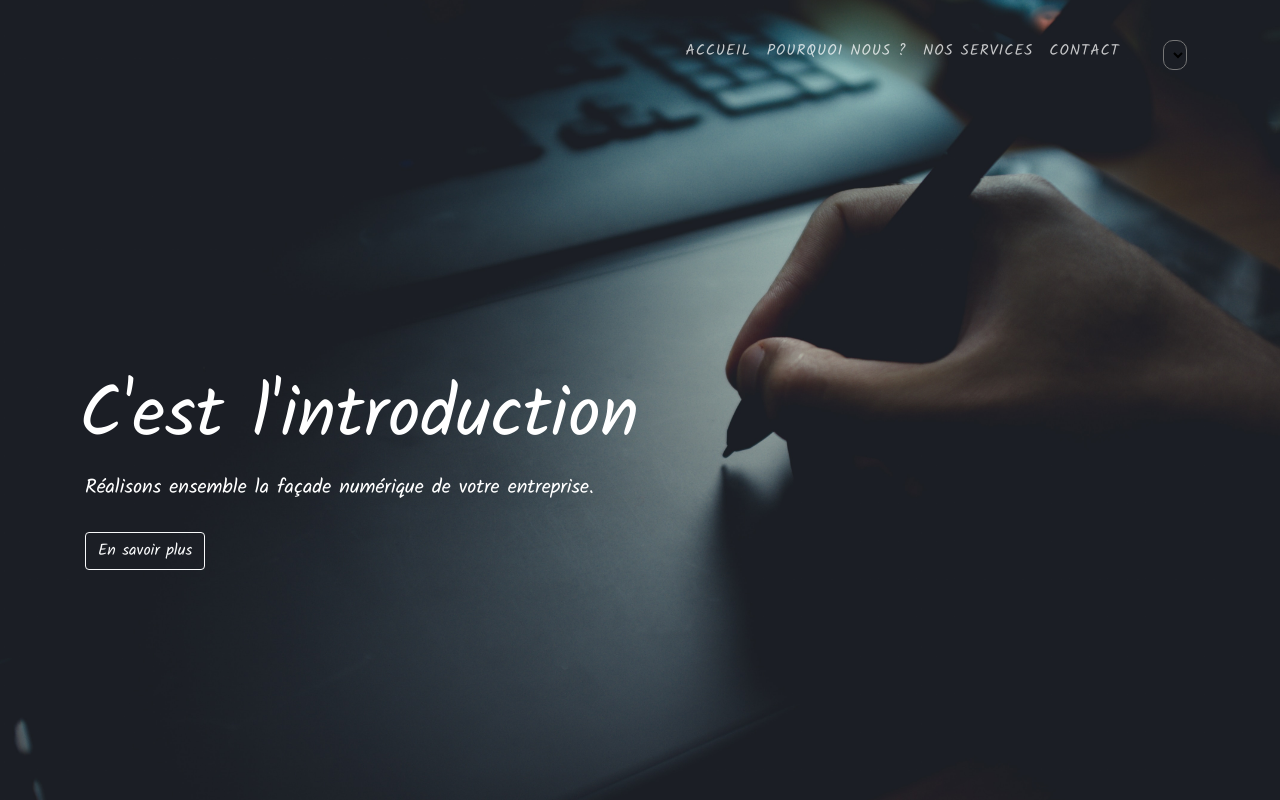
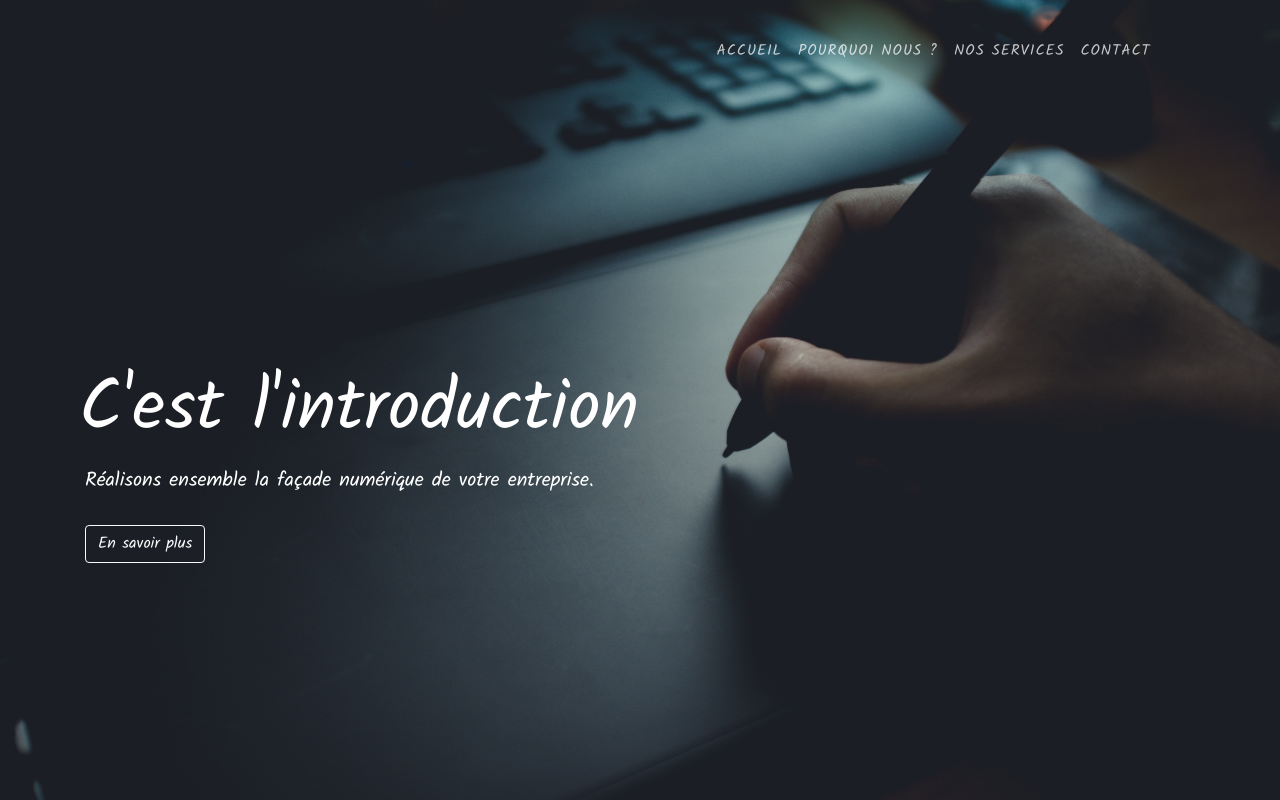
Before and after one commit to pierre-and-kevin/website, a plain HTML site: page index.html in a window 1280 px wide. Shown: the top 800 px of the page. Drawn offline with nearby package versions, Linux system fonts and the light colour scheme.

Commit message:
modif lang

```diff
--- a/index.html
+++ b/index.html
@@ -40,13 +40,8 @@
             <li class="nav-item"><a class="nav-link smooth-scroll" href="#">Accueil</a></li>
             <li class="nav-item"><a class="nav-link smooth-scroll" href="#learn">Pourquoi nous ?</a></li>
             <li class="nav-item"><a class="nav-link smooth-scroll" href="#services">Nos Services</a></li>
-            <li class="nav-item"><a class="nav-link smooth-scroll" href="#contact">Contact <span class="flag-icon flag-icon-fr"></span></a></li>
-            <li class="nav-item"><a class="nav-link smooth-scroll">
-              <select id="lang">
-                <option value="fr"><span class="flag-icon flag-icon-gr"></span></option>
-                <option value="en"><span class="flag-icon flag-icon-gr"></span></option>
-              </select>
-            </a></li>
+            <li class="nav-item"><a class="nav-link smooth-scroll" href="#contact">Contact</a></li>
+            <li class="nav-item"><a class="nav-link" id="flag-btn"><plang name="flag"></plang></a></li>
           </ul>
         </div>
       </nav>
@@ -257,10 +252,9 @@
         })
       }
 
-      $('select#lang').on('change', function() {
-        setLang($(this).val())
+      $('#flag-btn').click(function() {
+        setLang(($(this).find("plang").find("span").attr('data-lang')))
       })
-
 
       function validateEmail(email) {
         var re = /^(([^<>()\[\]\\.,;:\s@"]+(\.[^<>()\[\]\\.,;:\s@"]+)*)|(".+"))@((\[[0-9]{1,3}\.[0-9]{1,3}\.[0-9]{1,3}\.[0-9]{1,3}\])|(([a-zA-Z\-0-9]+\.)+[a-zA-Z]{2,}))$/;
--- a/lang.json
+++ b/lang.json
@@ -2,5 +2,9 @@
     "intro": {
         "fr": "C'est l'introduction",
         "en": "this is the introduction"
+    },
+    "flag": {
+        "fr": "<span class='flag-icon flag-icon-gb' data-lang='en'></span>",
+        "en": "<span class='flag-icon flag-icon-fr' data-lang='fr'></span>"
     }
 }
--- a/styles/edit.css
+++ b/styles/edit.css
@@ -14,3 +14,7 @@ select#lang {
     border-radius: 10px;
     padding: 1px;
 }
+
+#flag-btn:hover {
+    cursor: pointer;
+}
```
